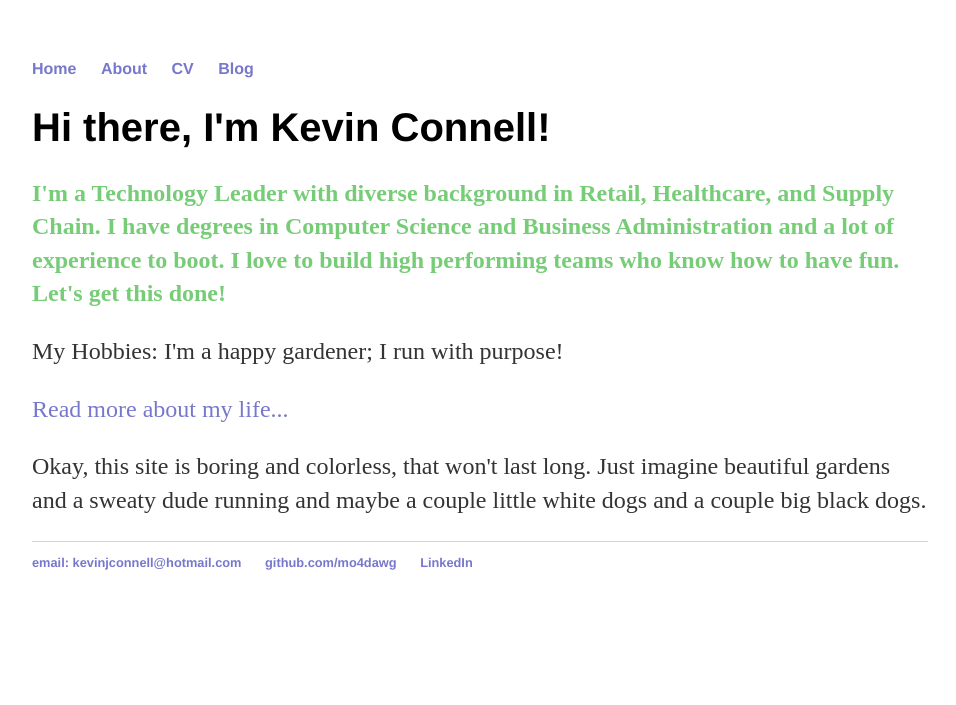
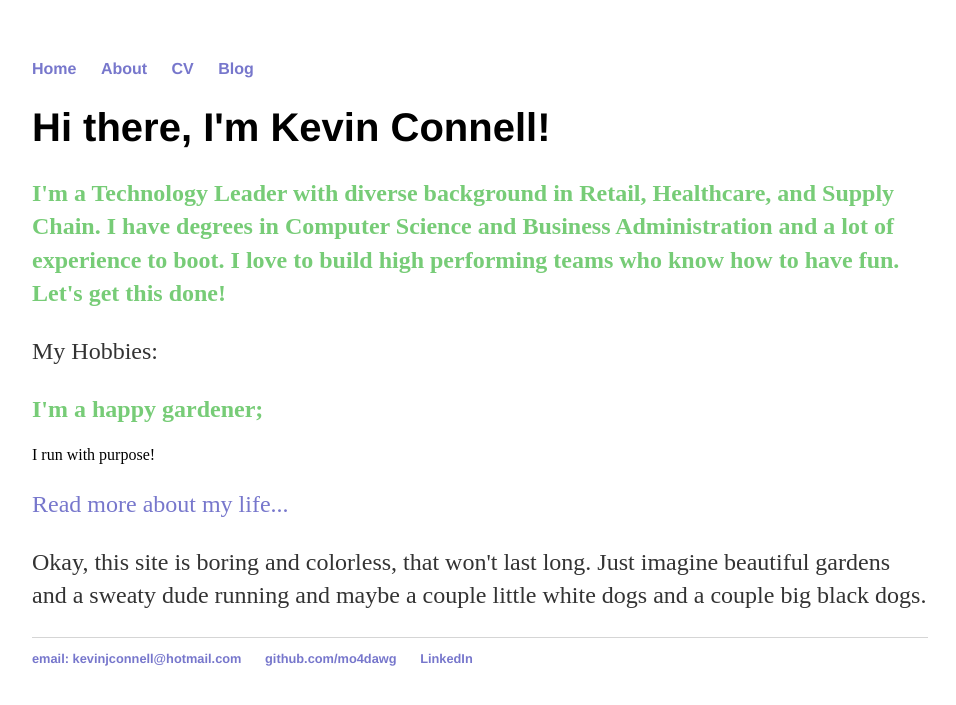
Before and after one commit to mo4dawg/mo4dawg.github.io, a Jekyll site: the page built from index.html, in a window 1280 px wide. Shown: the top 705 px of the page, without its empty margins (160-1116 px from the left). Built offline with Jekyll 4.4.1, drawn with Linux system fonts in a browser that asks for light colours.

Commit message:
Update index.html

```diff
--- a/index.html
+++ b/index.html
@@ -7,8 +7,8 @@ title: Kevin Connell, Technology Leader
         <h1>Hi there, I'm Kevin Connell!</h1>
         <span></span>
 		<h2></b>I'm a Technology Leader with diverse background in Retail, Healthcare, and Supply Chain.  I have degrees in Computer Science and Business Administration and a lot of experience to boot.  I love to build high performing teams who know how to have fun.  Let's get this done!</h2>
-		<p>My Hobbies: I'm a happy gardener;  I run with purpose! </p>
-		<p><span><a href="/about"><color:999> Read more about my life...</color:999></a></p></span>
+		<p>My Hobbies: <h2>I'm a happy gardener;</h2>  I run with purpose! </p>
+		<p><span><a href="/about">Read more about my life...</a></p></span>
 		<p> </p>
 		<p>Okay, this site is boring and colorless, that won't last long.  Just imagine beautiful gardens and a sweaty dude running and maybe a couple little white dogs and a couple big black dogs.  </p>
 
```
